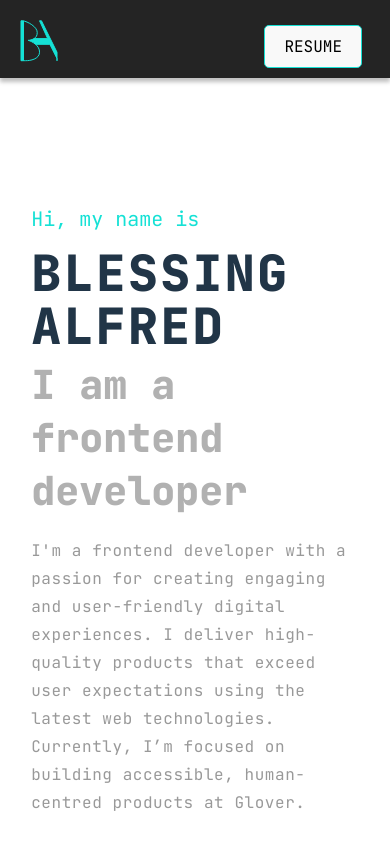
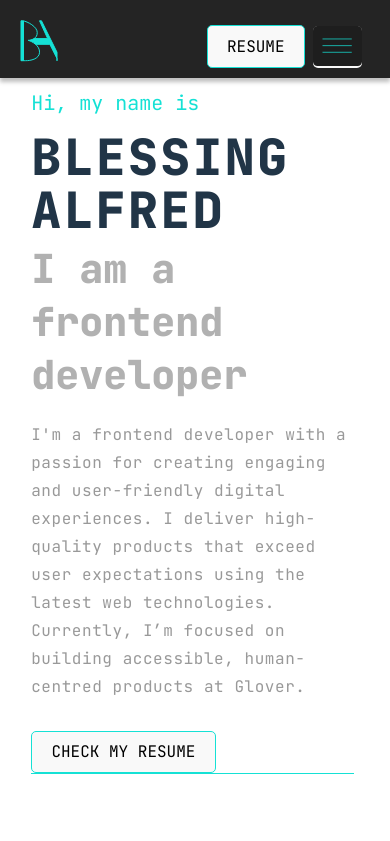
Before and after one commit to blealf/blessing-alfred, a React (Vite) app: page / in a window 390 px wide. Shown: the top 841 px of the page. Built offline with nearby package versions, Linux system fonts and the light colour scheme.

Commit message:
Complete nav and mobile nav

```diff
--- a/src/App.css
+++ b/src/App.css
@@ -3,6 +3,7 @@
 
 .App {
   position: relative;
+  width: calc(100vw - 5px);
 }
 .content-wrapper {
   display: grid;
--- a/src/components/About/About.scss
+++ b/src/components/About/About.scss
@@ -1,7 +1,7 @@
 @import '../../main.scss';
 
 .about {
-  padding-top: 40px;
+  padding-top: 10vw;
 }
 .about-section {
   display: grid;
--- a/src/components/Hero/Hero.scss
+++ b/src/components/Hero/Hero.scss
@@ -1,7 +1,8 @@
 @import '../../main.scss';
 .hero {
-  padding-top: 25vw;
-  min-height: clamp(55vh, 65vh, 70vh);
+  padding-top: 15vw;
+  min-height: clamp(45vh, 50vh, 60vh);
+  border-bottom: 0.5px solid var(--font-light);
   @include breakpoint('md') {
     //text-align: center;
   }
@@ -14,8 +15,8 @@
     justify-content: center;
     align-items: center;
     position: absolute;
-    right: 5vw;
-    top: 10vw;
+    right: 2vw;
+    top: 5vw;
     &__blur {
       position: absolute;
       background-color: #556B6A;
--- a/src/components/Nav/Nav.jsx
+++ b/src/components/Nav/Nav.jsx
@@ -1,6 +1,7 @@
-import React from 'react'
+import React, {useRef} from 'react'
 import './Nav.scss'
 import logo from '../../assets/logo.svg'
+import menu from '../../assets/menu.svg'
 
 const Nav = ({ resumeDownload }) => {
   const navItems = [
@@ -10,6 +11,8 @@ const Nav = ({ resumeDownload }) => {
     { name: 'Contact', link: 'contact' },
   ]
 
+    const mobileNav = useRef(null)
+
   const handleScroll = (id) => {
       const element = document.getElementById(id)
       window.scrollTo({
@@ -17,6 +20,14 @@ const Nav = ({ resumeDownload }) => {
           behavior: 'smooth',
       })
   }
+
+  const handleMenuOpen = () => {
+      mobileNav.current.style.right = 0
+  }
+
+    const handleMenuClose = () => {
+      mobileNav.current.style.right = -300 + 'px';
+    }
 
   return (
     <div className="nav-wrapper">
@@ -40,8 +51,31 @@ const Nav = ({ resumeDownload }) => {
                 </div>
             )
           )}
-        <button onClick={() => resumeDownload()}>Resume</button>
+        <button onClick={resumeDownload}>Resume</button>
+        <button className="menu-toggle" onClick={handleMenuOpen}>
+            <img src={menu} alt="menu" />
+        </button>
       </div>
+        <div
+            ref={mobileNav}
+            onClick={handleMenuClose}
+            className="mobile-nav"
+        >
+            <button onClick={handleMenuClose}>X</button>
+            {navItems
+                .map(
+                    item => (
+                        <div
+                            className="nav-item"
+                            key={item.name}
+                            onClick={() => handleScroll(item.link)}
+                        >
+                            {item.name}
+                        </div>
+                    )
+                )}
+            <button onClick={() => resumeDownload()}>Resume</button>
+        </div>
     </div>
   )
 }
--- a/src/components/Nav/Nav.scss
+++ b/src/components/Nav/Nav.scss
@@ -6,8 +6,9 @@
   padding: 10px 20px;
   width: calc(100vw - 40px);
   box-shadow: 0 4px 4px rgba(0, 0, 0, 0.25);
-  //position: fixed;
+  position: fixed;
   background: #242424;
+  //position: relative;
 }
 .logo {
   margin-right: auto;
@@ -21,6 +22,48 @@
   margin-left: auto;
   button {
     margin-right: 2vw;
+  }
+}
+.mobile-nav {
+  position: fixed;
+  display: none;
+  flex-direction: column;
+  gap: 20px;
+  justify-content: flex-start;
+  align-items: flex-start;
+  right: -300px;
+  padding: 20px;
+  width: 250px;
+  height: 100vh;
+  z-index: 100;
+  background: #242424;
+  transition: right 0.5s ease-in-out;
+  @include breakpoint('md') {
+    display: flex;
+    .nav-item {
+      display: block;
+      padding: 10px;
+    }
+  }
+
+  button:first-of-type {
+    margin-left: auto;
+  }
+  button:last-of-type {
+    width: 100%;
+  }
+}
+.menu-toggle {
+  display: none;
+  padding: 0;
+  cursor: pointer;
+  height: 42px;
+  border: none;
+  img {
+    height: 40px;
+  }
+  @include breakpoint('md') {
+    display: block;
   }
 }
 .nav-item {
```
Also changed, not shown: src/assets/menu.svg (added).
